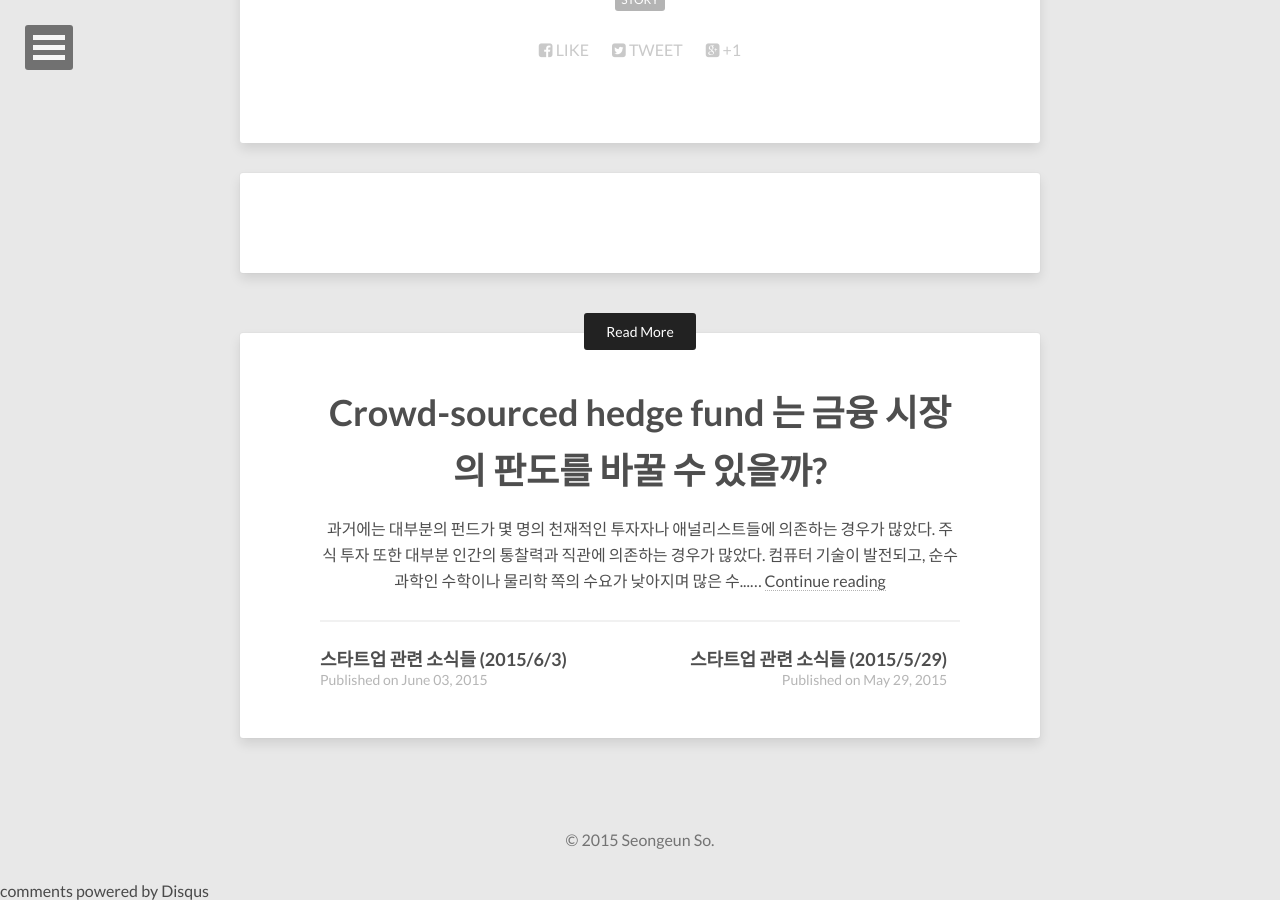
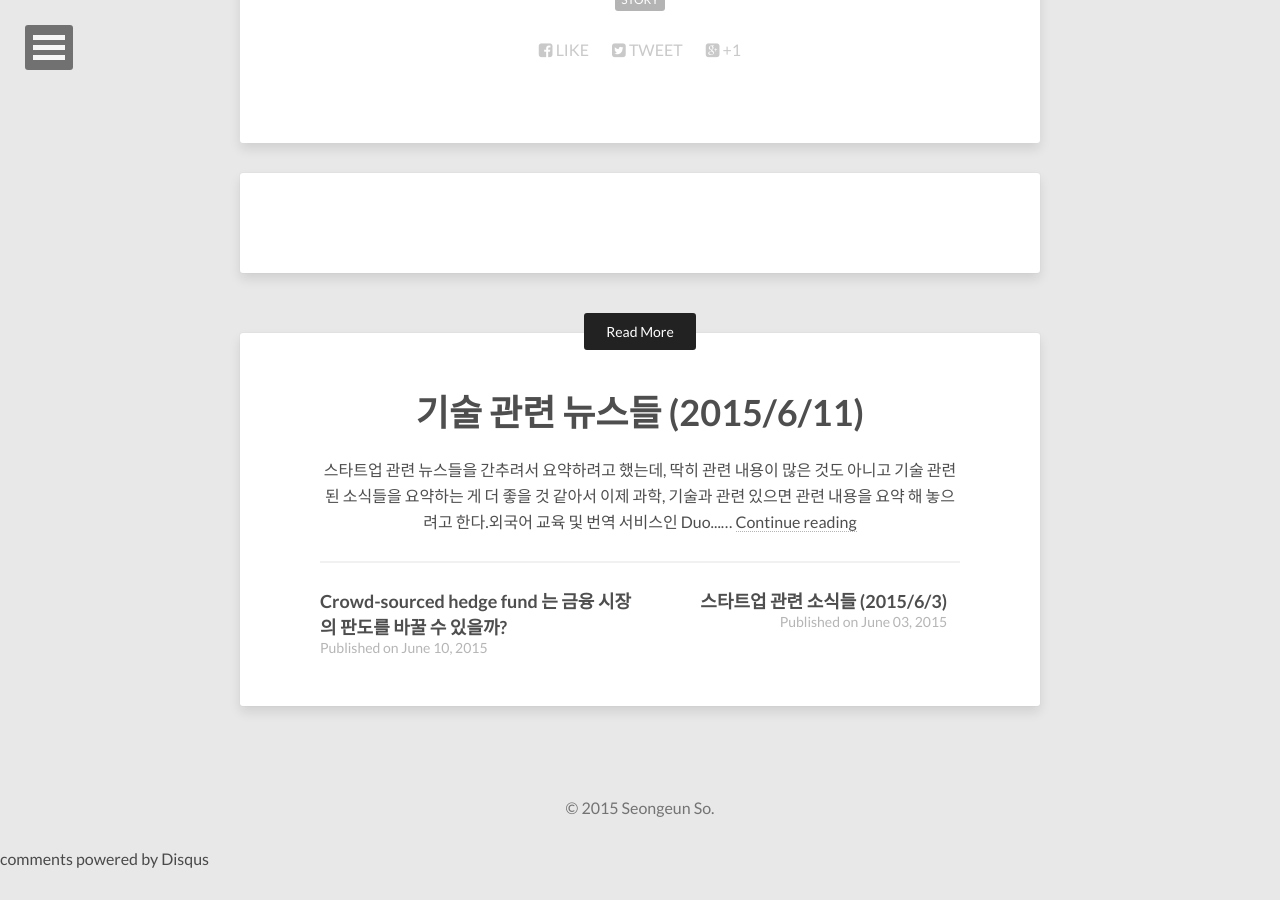
Before and after one commit to sungeuns/sungeuns.github.com, a Jekyll site: the page built from _posts/2015-04-13-the_first_of.markdown, in a window 1280 px wide and 900 px high, scrolled down 1237 px. Built offline with Jekyll 4.4.1, drawn with Linux system fonts in a browser that asks for light colours; nearby versions of some CDN libraries; comment, search, counter and statistics services are not loaded; after the commit the page ends 2105 px from its top, so only the background shows below that; some of the changed lines change nothing that is shown.

Commit message:
20150611_1

```diff
--- a/_posts/2015-06-10-crowd-sourcing-hedge-fund.markdown
+++ b/_posts/2015-06-10-crowd-sourcing-hedge-fund.markdown
@@ -17,7 +17,7 @@ Rentec 뿐 아니라 여러 유명한 알고리즘을 이용한 hedge fund 를
 <br>
 
 <img src="/post_img/quantopian_sc1.png" alt="">
-Quantopian 에서 sample을 돌리는 모습. Quantopian 은 Python을 이용하여 알고리즘을 작성할 수 있다. Python을 이용한 트레이딩 관련 라이브러리인 [Zipline]((http://www.zipline.io/) 을 이미 github에 오픈소스로 공개 해 놓았고, 많은 인기를 끌고 있다. 이미 200억원 넘게 투자받기도 하였다.
+Quantopian 에서 sample을 돌리는 모습. Quantopian 은 Python을 이용하여 알고리즘을 작성할 수 있다. Python을 이용한 트레이딩 관련 라이브러리인 [Zipline](http://www.zipline.io/) 을 이미 github에 오픈소스로 공개 해 놓았고, 많은 인기를 끌고 있다. 이미 200억원 넘게 투자받기도 하였다.
 
 <br>
 
--- /dev/null
+++ b/_posts/2015-06-11-startup_news_20150611.markdown
@@ -0,0 +1,51 @@
+---
+layout: post
+title:  "기술 관련 뉴스들 (2015/6/11)"
+date:   2015-06-11 00:13:00
+tags: [Science & Technology]
+---
+
+스타트업 관련 뉴스들을 간추려서 요약하려고 했는데, 딱히 관련 내용이 많은 것도 아니고 기술 관련된 소식들을 요약하는 게 더 좋을 것 같아서 이제 과학, 기술과 관련 있으면 관련 내용을 요약 해 놓으려고 한다.
+
+외국어 교육 및 번역 서비스인 Duolingo 가 $45M을 투자받았다.
+
+[기사링크](http://techcrunch.com/2015/06/10/duolingo-raises-45-million-series-d-round-led-by-google-ventures-now-valued-at-470m/#.8rv6ke:GXF8)
+
+Duolingo 를 설립한 Luis von Ahn 의 경우에도 뛰어난 천재 중 한명이다. 어릴 때부터 crowd-sourcing이나 gamification 등에 관심이 많았으며, 혁신적인 서비스중 하나인 reCAPTCHA를 구글에 팔기도 했다. (참고로 reCAPTCHA는 사람들이 입력한 자동가입 문자로 불리는 숫자나 알파벳들을 알고리즘이 인식하기 힘들어하는 이미지를 라벨링/태깅 하는데 사용된다. 자동 가입 문자를 분석하는 데 걸리는 5초 정도의 시간이 모여 기술을 발달을 촉진시키는 것이다. 정말 혁신적이지 않을 수 없다.)
+나도 항상 이런 비즈니스 모델이 없을 까 고민하는데, 이런 것을 생각하고 실행에 옮기는 것을 보며 정말 대단하다고 생각했었다.
+Duolingo 또한 기본적인 외국어 교육 컨텐츠를 제공한 후, 과제를 내 주는데 이것이 실제로는 번역 서비스 외주를 받아서 그것을 사람들에게 과제로 내주는 1타 2피 정도의 비즈니스 모델을 가진다. 근데 기사에 따르면 돈을 벌 수 있는 번역 서비스 관련 고객은 한동안 받지 않고, 일단 교육 서비스에 집중한다고 한다. 분명 일반적인 교육 서비스가 될 것은 아닐 것이라고 생각되는데, 또 어떠한 혁신이 나올 지 정말 기대된다.
+
+<br>
+
+Google에서 Sidewalk 이라는 회사를 만들었다.
+[링크](https://plus.google.com/u/0/+LarryPage/posts/M1twDYHaui3)
+
+Larry Page 가 직접 포스팅 했는데, 도시의 문제를 해결하는 기업이 될 것이라고 한다. 일단 뉴욕부터 시작한다고 한다. 구글이 빅 브라더가 될 것이라고, 사람들의 사생활과 정보를 훔쳐본다고 싫어하는 사람들도 많지만, 나는 구글이 이 세상에 몇 없는 진정한 혁신적인 회사이고 세상을 바꿀 회사라고 생각하기 때문에 이번 발표는 정말 구글스럽다고 느꼈다.
+
+<br>
+
+Kaspersky Lab. 이 해킹 공격을 받았다고 한다.
+
+[기사링크](http://www.bbc.com/news/technology-33083050)
+
+이란 등을 공격했던 Duqu 의 신버전인 Duqu 2.0 이라고 하고 굉장히 치명적이라고 하는데, 아직 제대로 된 보고서는 나오지 않았고 내가 이쪽 분야는 잘 몰라서 자세한 내용은 잘 모르겠다. 아무튼 유명한 보안 회사가 공격 받고 피해를 입었다는 것에 대해 관련 업계 종사자들은 빅뉴스라고 생각하는 것 같다.
+
+<br>
+
+Bitbucket에서 connect 라는 기능이 추가되었다.
+
+[블로그 링크](https://blog.bitbucket.org/2015/06/10/atlassian-connect-for-bitbucket-a-new-way-to-extend-your-workflow-in-the-cloud/)
+
+Github의 private repo 가 유료여서 소규모 프로젝트의 경우 bitbucket을 많이 쓰는데, 이번 추가된 connect 기능은 실시간 협업, 수정 등이 핵심이다. 물론 cloud9 IDE 만큼 웹에서의 자유도를 제공하지는 않지만, (물론 그렇게 하기 위해서는 git 기능을 이것저것 바꿔야 할 것이다.) 그래도 불편하다고 느껴서 있음 좋겠다고 생각했던 여러 기능들이 추가되었다. 참고로, Attlassian 은 cloud 9 에 꽤 많이 투자한 회사 중 하나인데, 아마 나중에 이런 기술을 접목킬 것 같다. Attlassian 의 제품들과 web-based IDE가 모두 접목되면 나중에는 정말 입출력 장치만 있으면 다른 것은 전혀 필요없이 개발하는 것이 자연스러워 질 것이다.
+
+<br>
+
+머신러닝 분야의 대가 중 한명인 Christopher bishop이 이 John Winn과 함께 새로운 책을 냈다. 책의 이름은 "Model-based Machine Learning" 이다.
+
+[링크](http://www.mbmlbook.com/toc.html)
+
+비숍이 예전에 쓴 "Pattern Recognition and Machine Learning" 이라는 책은 관련 분야를 연구하는 사람들에게는 거의 필독서 수준인데, 이번에 새로 내는 책은 아직 완성은 안 되었고 early access 버전이 웹으로 공개되어 있다. 다만, 반 정도만 볼 수 있고 나머지 부분은 책이 완성되면 공개된다고 한다. 조금 읽어봤는데 내용이 실용적이어서 꽤 좋다. 대부분 대학원 수업 및 연구자들이 읽는 목적인 책들은 이론적이 내용이 많아서 딱딱하고, 실제 문제에 적용하려면 어느정도 시간도 필요하고 노하우도 필요한데, 이번 책은 실제 문제에 적용하기가 쉽게 되어 있다.
+
+특히 나는 Machine Learning 쪽 기초가 별로 없었기 때문에 Kaggle compeition을 할 때 처음에 뭣도 모르고 이상하게 한 적이 많았는데, 그런 경우에 도움이 될 만한 책이다. 물론 주요 내용은 여러 문제들에 대해 일반화하여 사용할 수 있는 Model-based ML 테크닉에 관한 것이 주된 것이긴 하지만 말이다.
+
+머신 러닝 쪽을 시작한 지 얼마 되지 않은 사람이 Coursera 의 Andrew Ng 의 ML 강의를 듣고 곧바로 Kaggle competition에 뛰어들어서 결과를 낸다는 것이 그리 쉽지가 않은데, 이런 책들이 그런 간극을 매워 줄 수 있을 것 같다. 책이 완성되면 소장용으로 하나 사 놓게 될 것 같다.
```
